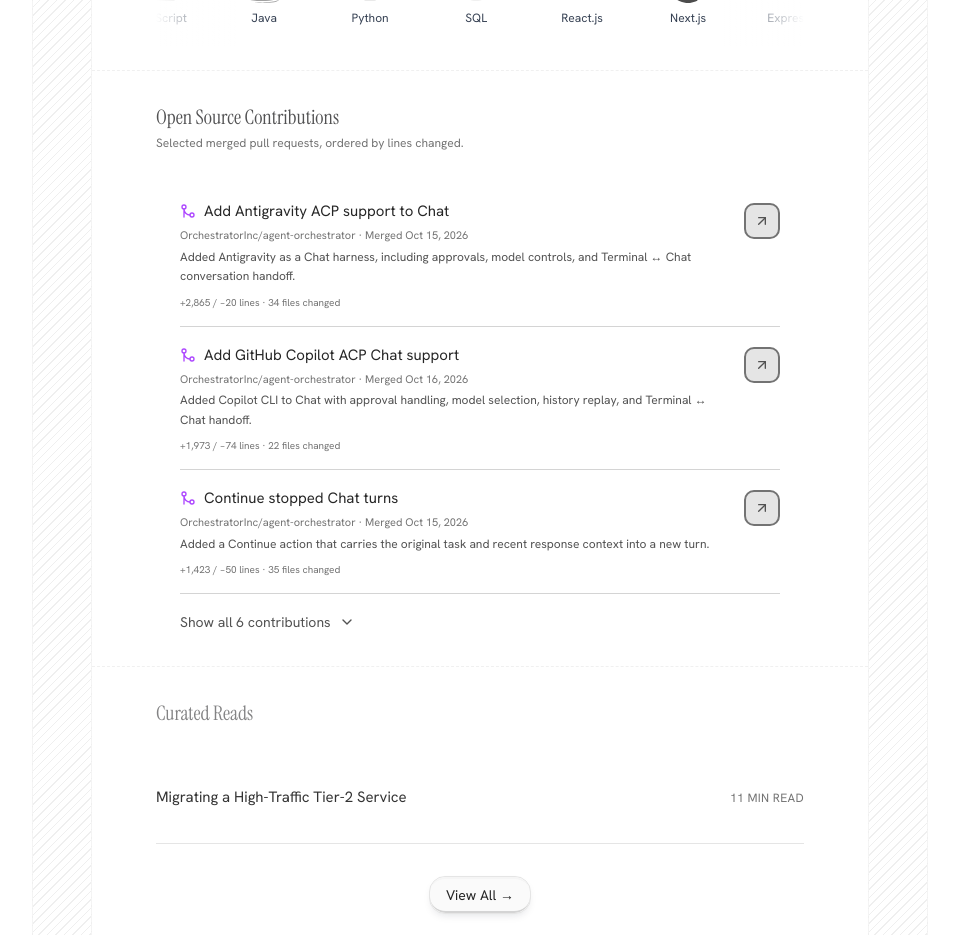
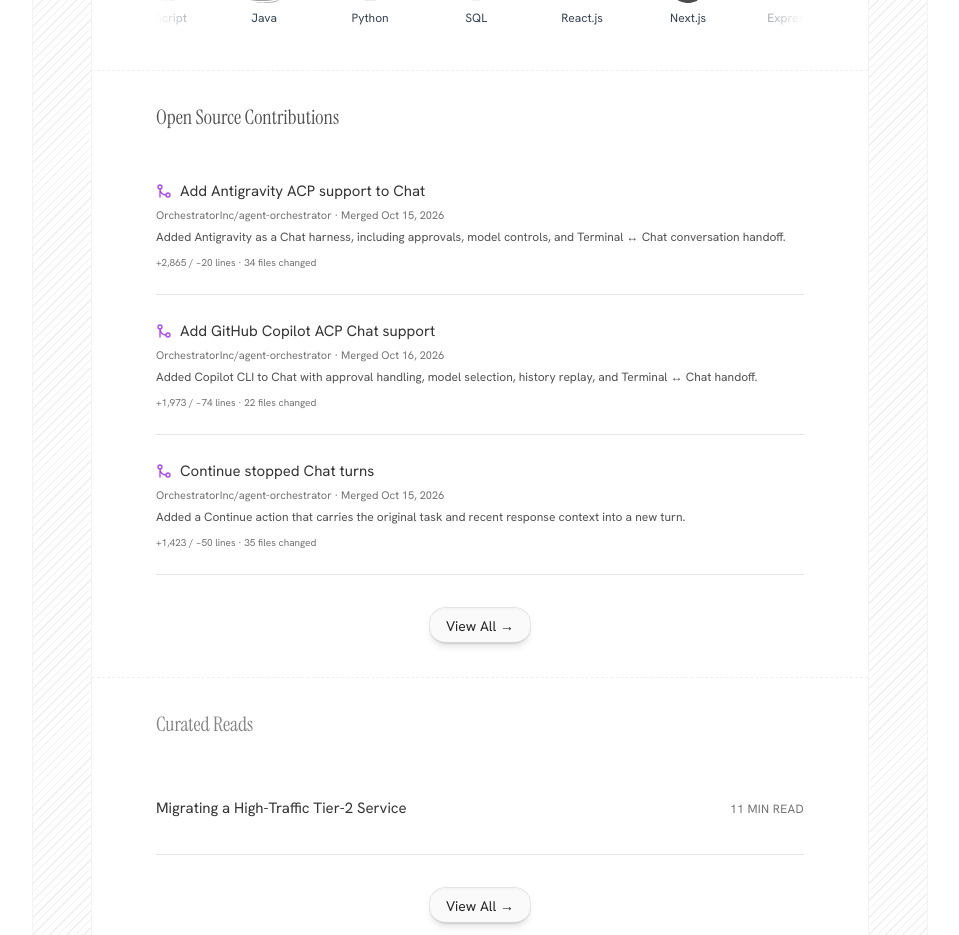
Before and after one commit to Meraj-08/portfolio, a Next.js app: page / in a window 1280 px wide. Shown: the part 2000-2935 px from the top of the page, without its empty margins (160-1119 px from the left). Built offline with nearby package versions, Linux system fonts and the light colour scheme; no server answers.

Commit message:
fix(portfolio): simplify open source contributions

```diff
--- a/src/components/ContributionCard.tsx
+++ b/src/components/ContributionCard.tsx
@@ -1,7 +1,6 @@
 'use client'
 
-import { useState } from 'react'
-import { ArrowUpRight, ChevronDown, ChevronUp, GitMerge } from 'lucide-react'
+import { GitMerge } from 'lucide-react'
 
 interface Contribution {
   title: string
@@ -85,19 +84,22 @@
 }
 
 export default function OpenSourceContributionsCard() {
-  const [showAll, setShowAll] = useState(false)
-  const displayedContributions = showAll ? contributions : contributions.slice(0, 3)
-
   return (
-    <div className="rounded-lg bg-white p-3 dark:bg-zinc-900 sm:p-6">
-      <div className="space-y-4">
-        {displayedContributions.map((contribution, index) => (
-          <div key={contribution.link}>
-            <div className="flex items-start justify-between gap-4">
-              <div className="min-w-0 flex-1">
+    <div className="group">
+      {contributions.slice(0, 3).map((contribution) => (
+        <a
+          key={contribution.link}
+          href={contribution.link}
+          target="_blank"
+          rel="noopener noreferrer"
+          className="block w-full touch-manipulation active:opacity-75"
+          aria-label={`View ${contribution.title} on GitHub`}
+          style={{ WebkitTapHighlightColor: 'transparent' }}
+        >
+          <article className="group/item cursor-pointer touch-manipulation border-b border-neutral-200 py-5 transition-opacity duration-300 group-has-hover:opacity-40 group-has-hover:group-hover/item:opacity-100 dark:border-neutral-800 sm:py-6">
             <div className="mb-1 flex flex-wrap items-center gap-x-2 gap-y-1">
               <GitMerge aria-hidden="true" className="size-4 shrink-0 text-purple-500 dark:text-purple-400" />
-                  <h3 className="text-sm font-medium leading-6 text-black/85 dark:text-white/85 sm:text-[15px]">
+              <h3 className="text-sm font-medium leading-6 text-black/80 transition-colors group-has-hover:group-hover/item:text-black dark:text-white/80 dark:group-has-hover:group-hover/item:text-white sm:text-[15px]">
                 {contribution.title}
               </h3>
             </div>
@@ -111,41 +113,9 @@
               +{formatNumber(contribution.additions)} / −{formatNumber(contribution.deletions)} lines
               <span aria-hidden="true"> · </span>{contribution.changedFiles} files changed
             </p>
-              </div>
-              <a
-                href={contribution.link}
-                target="_blank"
-                rel="noopener noreferrer"
-                aria-label={`View ${contribution.title} on GitHub`}
-                className="mt-1 shrink-0 rounded-lg border-2 border-neutral-500 bg-neutral-200 p-2 transition-colors hover:bg-neutral-300 dark:border-neutral-500 dark:bg-neutral-800 dark:hover:bg-neutral-700"
-              >
-                <ArrowUpRight aria-hidden="true" className="size-4 text-neutral-600 dark:text-neutral-300" />
+          </article>
         </a>
-            </div>
-            {index < displayedContributions.length - 1 ? (
-              <div className="mt-4 border-b border-neutral-300 dark:border-[#2E2E2E]" />
-            ) : null}
-          </div>
       ))}
-      </div>
-
-      {contributions.length > 3 ? (
-        <div className="mt-4 border-t border-neutral-300 pt-4 dark:border-[#2E2E2E]">
-          <button
-            type="button"
-            onClick={() => setShowAll(!showAll)}
-            className="group inline-flex items-center gap-2 text-sm text-neutral-600 transition-colors hover:text-neutral-800 dark:text-neutral-400 dark:hover:text-neutral-200"
-            aria-expanded={showAll}
-          >
-            <span>{showAll ? 'Show less' : `Show all ${contributions.length} contributions`}</span>
-            {showAll ? (
-              <ChevronUp aria-hidden="true" className="size-4 transition-transform group-hover:-translate-y-0.5" />
-            ) : (
-              <ChevronDown aria-hidden="true" className="size-4 transition-transform group-hover:translate-y-0.5" />
-            )}
-          </button>
-        </div>
-      ) : null}
     </div>
   )
 }
--- a/src/components/HomeContent.tsx
+++ b/src/components/HomeContent.tsx
@@ -198,10 +198,21 @@
                 <div className="sm:px-12 py-2">
                   <div className="px-4 mb-4 sm:mb-6 mt-4 sm:mt-6">
                     <h2 className="text-base sm:text-xl opacity-70 font-[family-name:var(--font-instrument-serif)]">Open Source Contributions</h2>
-                    <p className="mt-1 text-xs text-neutral-500 dark:text-neutral-400">Selected merged pull requests, ordered by lines changed.</p>
                   </div>
                   <div className="px-4">
                     <OpenSourceContributionsCard />
+                  </div>
+                  <div className="px-4 flex justify-center mt-6 sm:mt-8 mb-4 sm:mb-6">
+                    <a
+                      href="https://github.com/pulls?q=is%3Apr+author%3AMeraj-08+is%3Amerged"
+                      target="_blank"
+                      rel="noopener noreferrer"
+                    >
+                      <NeumorphButton className="inline-flex items-center gap-1 px-4 py-2 text-xs sm:text-sm text-neutral-800 dark:text-white/80 hover:text-neutral-900 dark:hover:text-white">
+                        <span>View All</span>
+                        <span aria-hidden="true">→</span>
+                      </NeumorphButton>
+                    </a>
                   </div>
                 </div>
               </Reveal>
```
Lines whose indentation alone changed are shown as unchanged.
